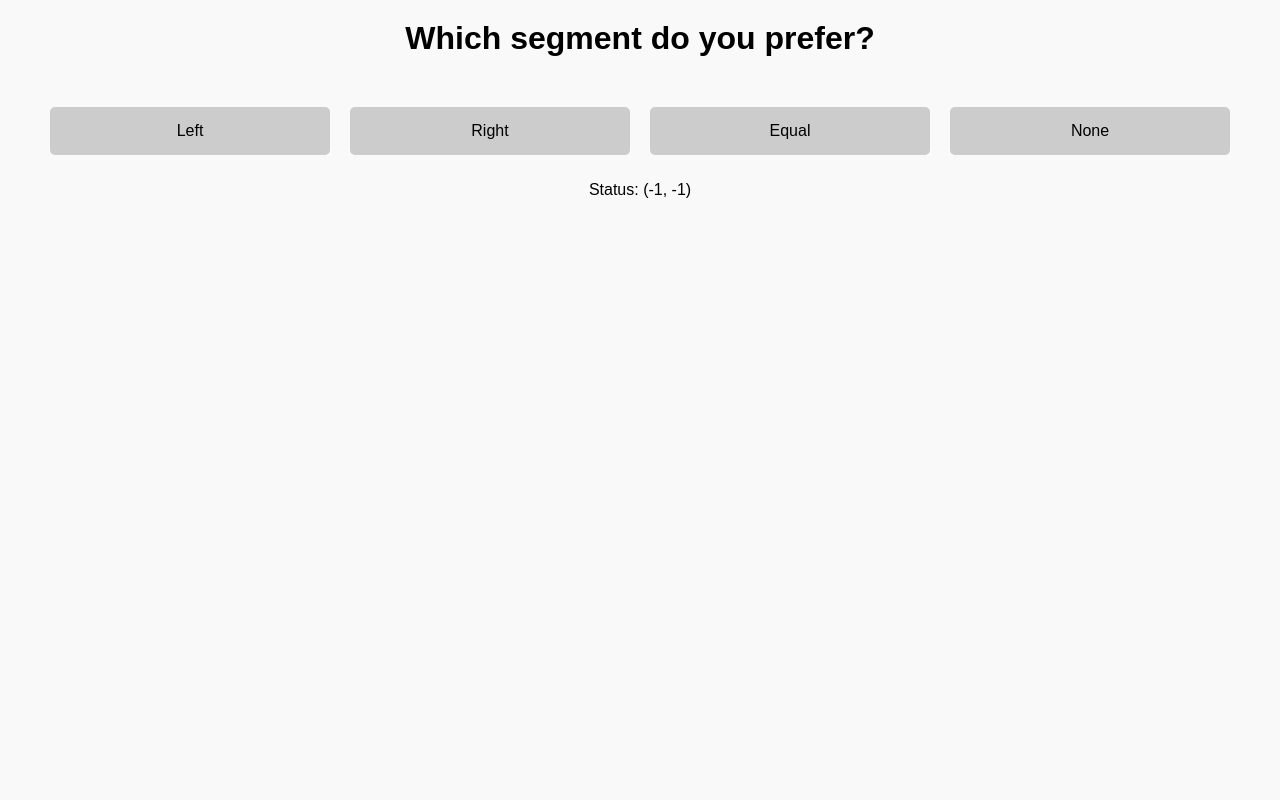
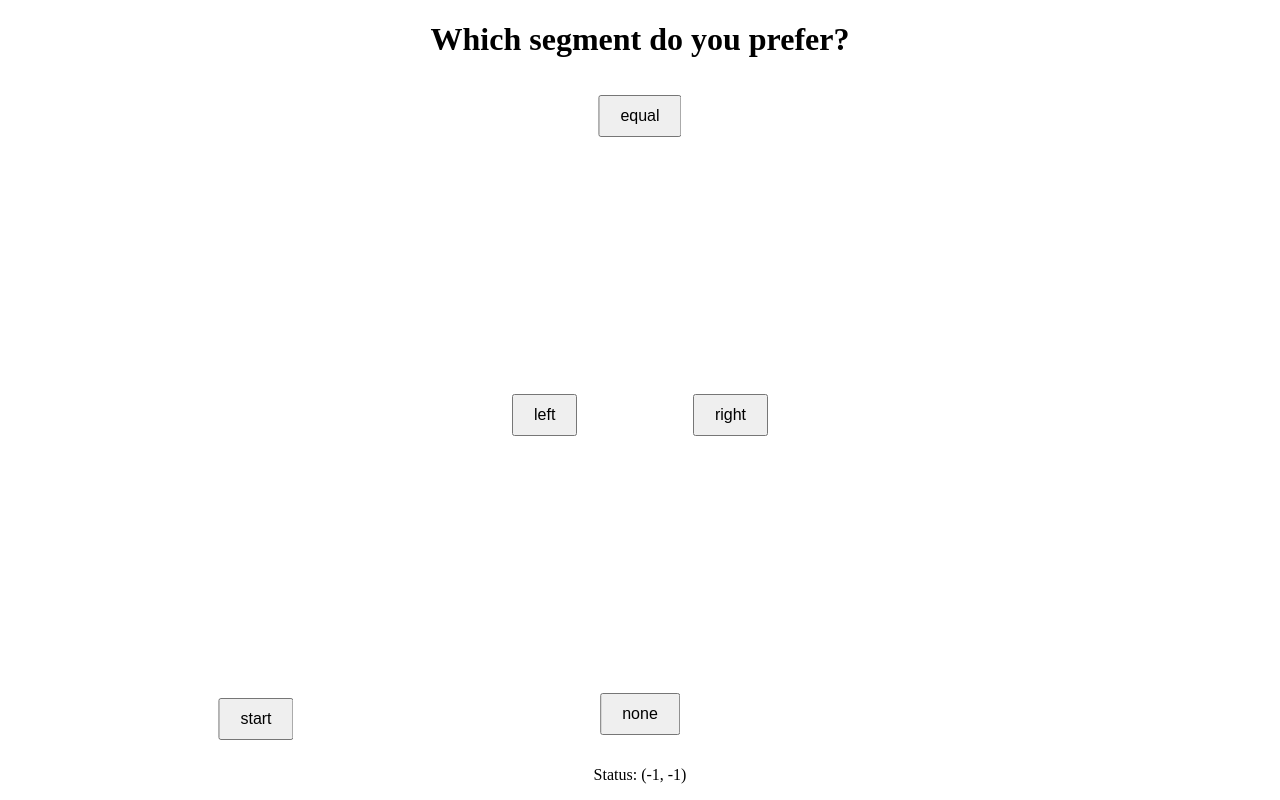
Before and after one commit to katharina-lang/rlhf, a Flask app: page / in a window 1280 px wide. Run offline with Flask 3, Linux system fonts and the light colour scheme; data that the repository does not hold is empty.

Commit message:
Revert "index.html verändert und Layout angepasst"
This reverts commit a68eda8accb7953e86d3e9397c2b7197845fe8d1.

```diff
--- a/rlhf/utils/app.py
+++ b/rlhf/utils/app.py
@@ -36,7 +36,8 @@ def button_action():
     # Label erstellen
     if action == 'left':
         button_status = (1, 0)
-        button_set = True
+        button_set = True # Button wurde gedrückt
+        print("links gedrückt und gespeichert", flush=True)
     elif action == 'right':
         button_status = (0, 1)
         button_set = True
@@ -46,6 +47,9 @@ def button_action():
     elif action == 'none':
         button_status = (0,0)
         button_set = True
+    elif action == 'start': # Knopf, damit die ersten zwei Videos geladen werden, da dafür noch kein Labeling-Button gedrückt wird (kann man bestimmt noch eleganter machen: erste Videos automatisch geladen oder start-Button verschwindet nach anfänglichem Drücken)
+        button_status = button_status
+        button_set = button_set
     else:
         return jsonify({'error': 'Ungültige Aktion'}), 400
 
--- a/rlhf/utils/templates/index.html
+++ b/rlhf/utils/templates/index.html
@@ -5,7 +5,7 @@
     <meta name="viewport" content="width=device-width, initial-scale=1.0">
     <title>rlhf</title>
     <script>
-        // Logik bleibt unverändert.
+        // hier werden die Videos geladen. Ist es ein Problem, dass die Fuktion async ist? Werden sie deshalb nicht neu geladen?
         async function loadVideos() {
                 try {
                     const response = await fetch('/get-videos');
@@ -25,6 +25,7 @@
                         videoElement.autoplay = true;
                         videoElement.loop = true;
                         videoElement.muted = true;
+                        videoElement.width = 400;
 
                         const sourceElement = document.createElement('source');
                         sourceElement.src = video;
@@ -39,6 +40,7 @@
                 }
             }
 
+        // Button-Druck
         async function sendAction(action) {
             const response = await fetch('/button_action', {
                 method: 'POST',
@@ -46,7 +48,7 @@
                 body: JSON.stringify({ action: action })
             });
             if (response.ok) {
-                loadVideos(); // Lade Videos neu, nach Button-Druck
+                loadVideos(); // Lade Videos neu, nach Button-Druck, funktioniert das? Vielleicht muss man länger warten, weil neues Video noch nicht fertig?
             }
             const data = await response.json();
             if (data.status) {
@@ -55,105 +57,79 @@
         }
         loadVideos();
     </script>
+    <!-- Position der Buttons festlegen -->
      <style>
-        /* Basis-Layout */
         body {
             margin: 0;
             padding: 0;
-            font-family: Arial, sans-serif;
             display: flex;
             flex-direction: column;
+            height: 100vh;
+            justify-content: space-between;
             align-items: center;
-            background-color: #f9f9f9;
-            color: black;
-        }
-
-        h1 {
-            margin: 20px 0;
-            font-size: 2rem;
-            text-align: center;
-        }
-
-        /* Container für Videos */
-        #video-container {
-            display: flex;
-            justify-content: space-between;
-            gap: 20px;
-            width: 100%;
-            max-width: 1200px;
-            padding: 10px;
-            box-sizing: border-box;
-        }
-
-        #video-container video {
-            width: 48%; /* Videos nehmen immer etwa die Hälfte des Containers ein */
-            height: auto;
-            border: 2px solid #ccc;
-            border-radius: 8px;
-        }
-
-        /* Button-Container */
-        .button-container {
-            display: flex;
-            justify-content: space-between;
-            gap: 20px;
-            width: 100%;
-            max-width: 1200px;
-            padding: 10px;
-            box-sizing: border-box;
-        }
-
-        .button-container button {
-            flex: 1; /* Alle Buttons haben die gleiche Breite */
-            padding: 15px;
-            font-size: 1rem;
-            background-color: #ccc;
-            border: none;
-            border-radius: 5px;
-            cursor: pointer;
-            text-align: center;
-            transition: background-color 0.3s ease;
-        }
-
-        .button-container button:hover {
-            background-color: #aaa;
-        }
-
-        /* Videos und Buttons immer nebeneinander */
-        @media (max-width: 768px) {
-            #video-container {
-                flex-wrap: nowrap; /* Videos bleiben nebeneinander */
         }
 
         .button-container {
-                flex-wrap: nowrap; /* Buttons bleiben nebeneinander */
+            position: relative;
+            width: 100%;
+            height: 100%;
         }
 
-            #video-container video,
-            .button-container button {
-                flex: 1 1 50%; /* Videos und Buttons teilen sich die Breite */
+        .button {
+            position: absolute;
+            padding: 10px 20px;
+            font-size: 16px;
+            cursor: pointer;
         }
+
+        #button-top {
+            top: 15px;
+            left: 50%;
+            transform: translateX(-50%);
+        }
+
+        #button-left {
+            top: 50%;
+            left: 40%;
+            transform: translateY(-50%);
+        }
+
+        #button-right {
+            top: 50%;
+            right: 40%;
+            transform: translateY(-50%);
+        }
+
+        #button-bottom {
+            bottom: 15px;
+            left: 50%;
+            transform: translateX(-50%);
+        }
+
+        #button-start {
+            bottom: 10px;
+            left: 20%;
+            transform: translateX(-50%);
         }
     </style>
 </head>
 <body>
-    <!-- Titel -->
+    <!--Videos, nicht statisch festgelegt welche geladen-->
     <h1>Which segment do you prefer?</h1>
-
-    <!-- Video-Container -->
-    <div id="video-container">
+    <div id="video-container" style="display: flex; gap: 30px;">
         <p>Keine Videos geladen.</p>
     </div>
 
     <!-- Buttons -->
     <div class="button-container">
-        <button onclick="sendAction('left')">Left</button>
-        <button onclick="sendAction('right')">Right</button>
-        <button onclick="sendAction('equal')">Equal</button>
-        <button onclick="sendAction('none')">None</button>
+        <button id="button-left" class="button" onclick="sendAction('left')">left</button>
+        <button id="button-right" class="button" onclick="sendAction('right')">right</button>
+        <button id="button-top" class="button" onclick="sendAction('equal')">equal</button>
+        <button id="button-bottom" class="button" onclick="sendAction('none')">none</button>
+        <button id="button-start" class="button" onclick="sendAction('start')">start</button>
     </div>
 
-    <!-- Statusanzeige -->
+    <!-- Statusanzeige (Optional) -->
     <p id="status">Status: (-1, -1)</p>
 </body>
 </html>
```
Lines whose indentation alone changed are shown as unchanged.
